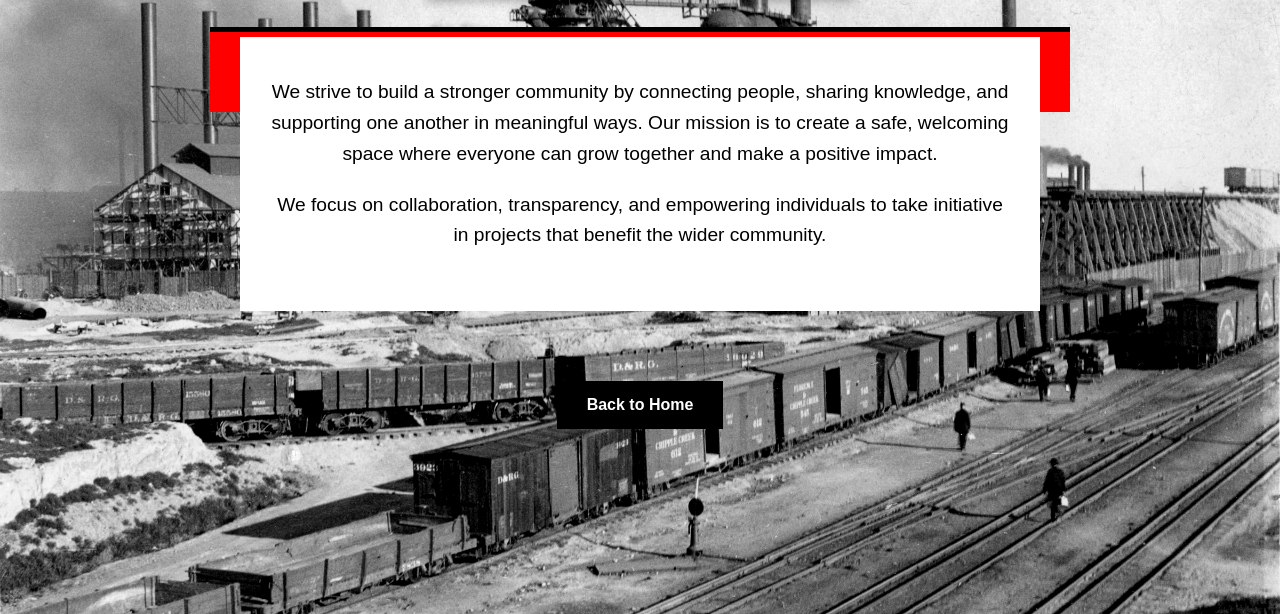
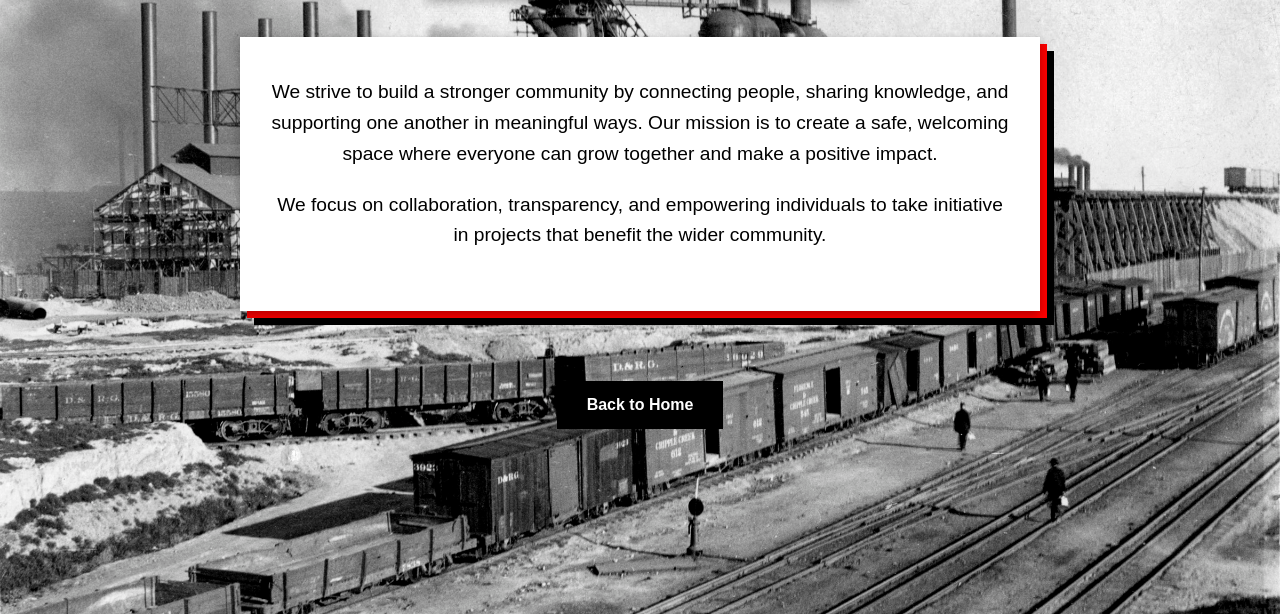
Before and after one commit to PuebloCommunists/PuebloColorado, a plain HTML site: page mission.html in a window 1280 px wide. Shown: the part 286-900 px from the top of the page. Drawn offline with Linux system fonts and the light colour scheme.

Commit message:
Add files via upload

```diff
--- a/mission.html
+++ b/mission.html
@@ -2,6 +2,7 @@
 <html lang="en">
 <head>
   <meta charset="UTF-8">
+  <meta name="viewport" content="width=device-width, initial-scale=1.0">
   <title>Our Mission</title>
   <style>
     body {
@@ -30,8 +31,11 @@
       padding: 20px 40px;
       box-shadow: 0 4px 10px rgba(0,0,0,0.3);
       border-radius: 0;
+      z-index: 3;
+      position: relative;
     }
 
+    /* TRIPLE-BACKED container setup */
     .triple-backed-container {
       position: relative;
       display: inline-block;
@@ -40,40 +44,38 @@
       margin-bottom: 40px;
     }
 
-    /* Backing layers */
-    .backing-box {
+    /* Layer base */
+    .backing-layer {
       position: absolute;
-      left: 50%;
-      transform: translateX(-50%);
+      top: 0;
+      left: 0;
+      width: 100%;
+      height: 100%;
       border-radius: 0;
+      box-sizing: border-box;
     }
 
-    .black-bg {
-      width: 100%;
-      max-width: 880px;
-      padding: 40px 30px;
+    /* First (bottom) black layer */
+    .backing-layer.black {
       background-color: black;
+      transform: translate(14px, 14px);
       z-index: 1;
-      top: -10px;
     }
 
-    .red-bg {
-      width: 100%;
-      max-width: 860px;
-      padding: 40px 30px;
+    /* Second (middle) red layer */
+    .backing-layer.red {
       background-color: red;
+      transform: translate(7px, 7px);
       z-index: 2;
-      top: -5px;
     }
 
+    /* Top (white) layer */
     .white-bg {
       position: relative;
-      width: 100%;
-      max-width: 840px;
+      background-color: white;
       padding: 40px 30px;
-      background-color: white;
+      box-shadow: 0 4px 10px rgba(0, 0, 0, 0.3);
       z-index: 3;
-      box-sizing: border-box;
     }
 
     .mission-text {
@@ -100,6 +102,16 @@
       background-color: #222;
       transform: scale(1.05);
     }
+
+    /* Mobile adjustments */
+    @media (max-width: 600px) {
+      .white-bg {
+        padding: 25px 20px;
+      }
+      .mission-text {
+        font-size: 1em;
+      }
+    }
   </style>
 </head>
 <body>
@@ -107,8 +119,11 @@
   <h1>Our Mission Statement</h1>
 
   <div class="triple-backed-container">
-    <div class="backing-box black-bg"></div>
-    <div class="backing-box red-bg"></div>
+    <!-- Layered backing -->
+    <div class="backing-layer black"></div>
+    <div class="backing-layer red"></div>
+
+    <!-- Foreground (white layer with content) -->
     <div class="white-bg">
       <p class="mission-text">
         We strive to build a stronger community by connecting people, sharing knowledge, and supporting one another in meaningful ways. Our mission is to create a safe, welcoming space where everyone can grow together and make a positive impact.
```
